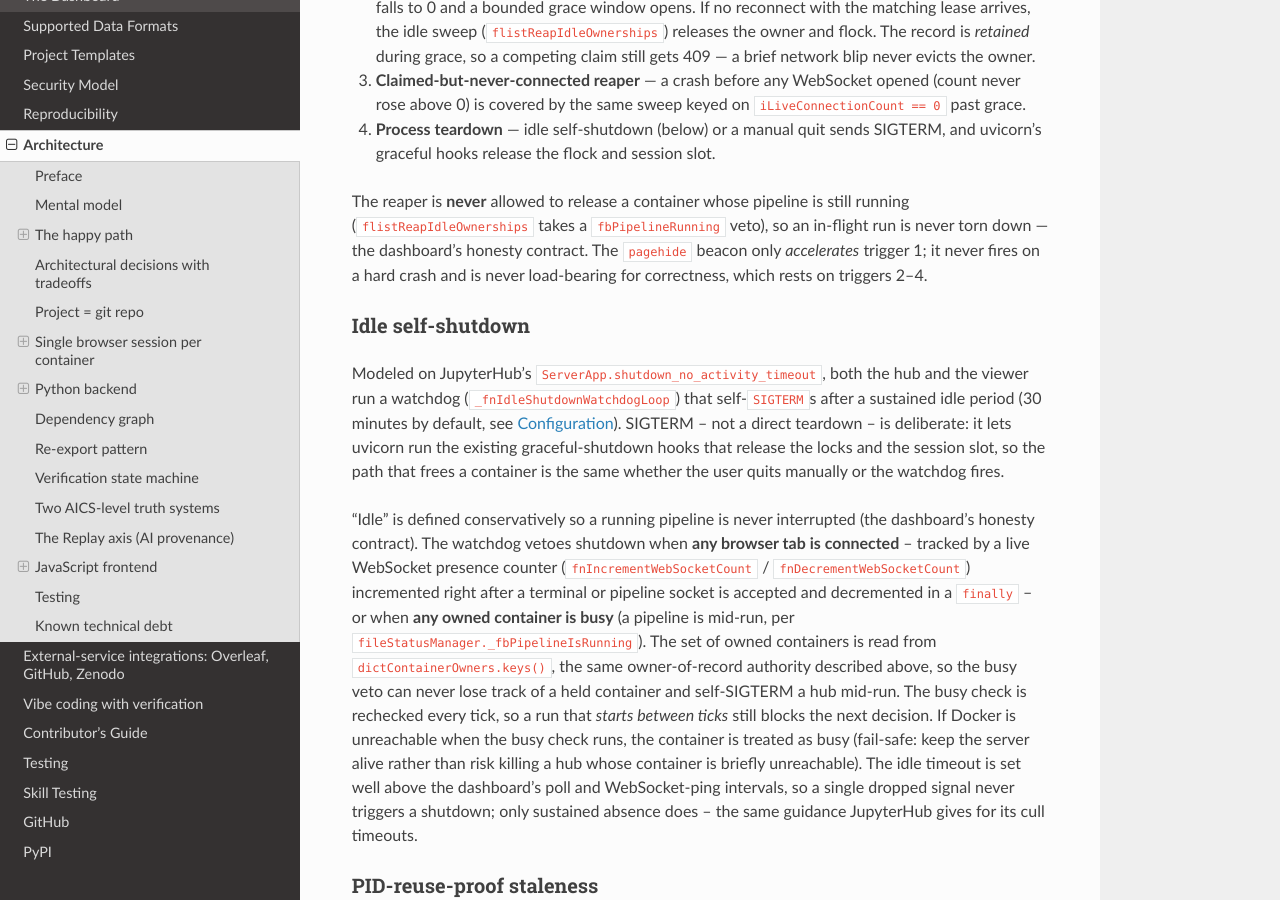
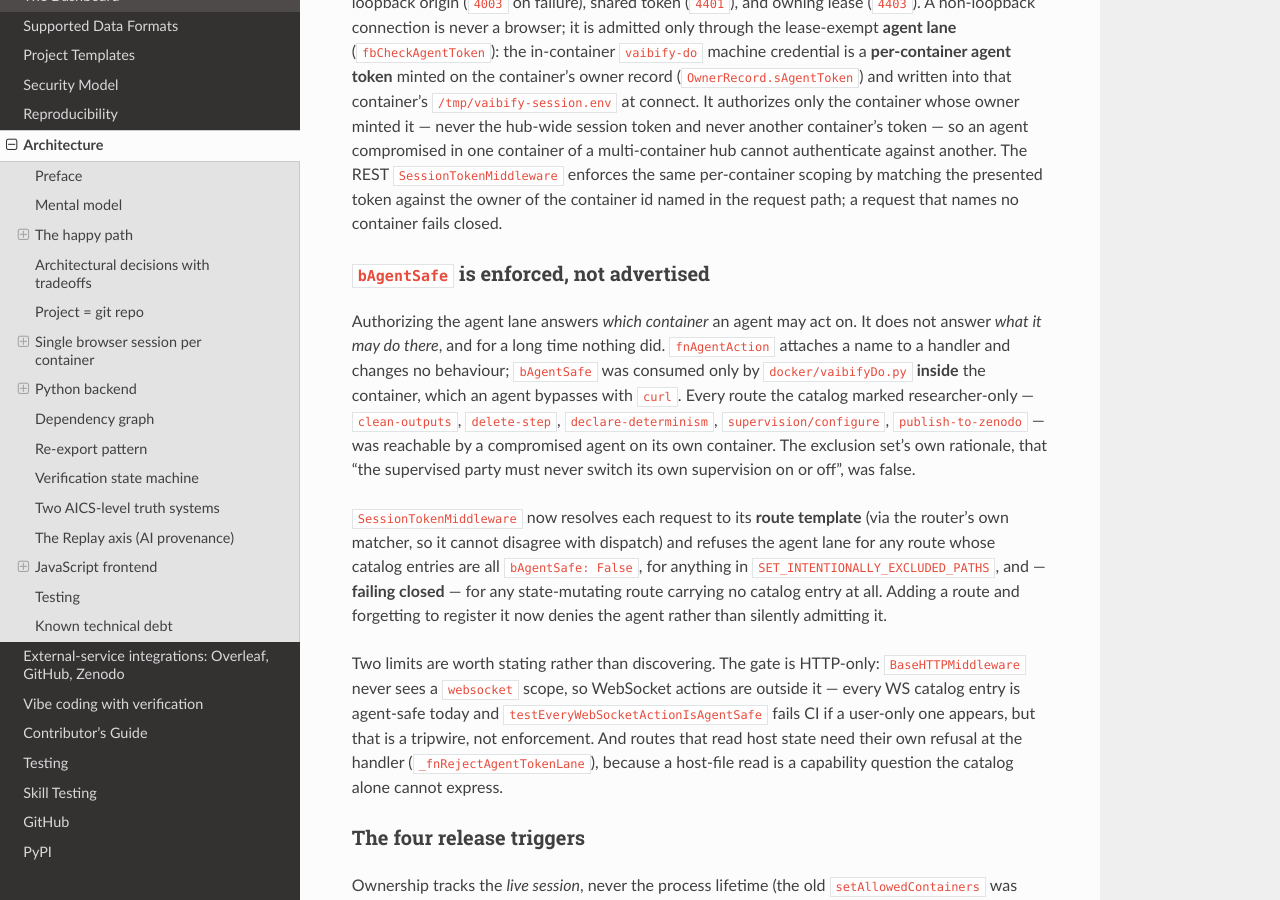
Before and after one commit to RoryBarnes/vaibify, a Sphinx documentation site: the page built from docs/architecture.md, in a window 1280 px wide and 900 px high, scrolled down 10347 px. Built offline with Sphinx 7.4.7 and the Read the Docs theme 3.1.0, drawn with Linux system fonts in a browser that asks for light colours; the version number could not be read and is left out; some of the changed text lies outside the part shown.

Commit message:
docs: describe the mechanisms this remediation actually changed
Three claims in architecture.md and one in AGENTS.md had drifted from
the code during this effort. Leaving them would reproduce, in fresh
form, the exact defect the whole review was about: prose stating a
guarantee the code does not honor.

- The file-status ETag was undocumented, ~500 lines below a careful
  explanation of why an mtime cache was REMOVED for honesty reasons.
  Documented now, including why the stamp is derived from the whole
  payload rather than a hand-maintained signal list (the list is the
  artifact that drifts) and why Cache-Control: no-store rides along
  (a 200 with an ETag and no freshness directive is heuristically
  cacheable, and the frontend manages no ETags, so a revalidation
  would be invisible to it).

- bAgentSafe enforcement was documented nowhere, despite being the
  largest security change here. The new section states the failure it
  fixes, that the gate fails closed on unregistered state-mutating
  routes, and two limits worth stating rather than discovering: the
  gate is HTTP-only so WebSocket actions rely on a CI tripwire, and
  host-reading routes still need their own handler-level refusal.

- "every detected repo change" overstated the supervision watchdog,
  which watches declared paths only. Corrected, and extended to name
  the interval treatment of terminal sessions and the mtime-anchored,
  both-ends-bounded attribution window.

- AGENTS.md's "Adding a UI action" now says bAgentSafe is enforced,
  which makes getting it wrong a security decision rather than a
  documentation one, and explains that a new action doing nothing for
  the agent is usually a missing catalog entry.

Also Phase 8 cleanup: ten stale git worktrees removed (nine merged
lanes plus two predating this session, whose content was verified to
be an ancestor of HEAD and archived before removal) and their
auto-created scaffold branches deleted. The nine reviewable lane
branches are kept.

Co-Authored-By: Claude Opus 5 (1M context) <noreply@anthropic.com>

```diff
--- a/docs/architecture.md
+++ b/docs/architecture.md
@@ -204,6 +204,34 @@ the next successful poll sees. Do not extend them into result
 caching: that would re-introduce the stale-dashboard failure mode
 the [AGENTS.md](../AGENTS.md) "do not suppress or misrepresent
 state" trap warns about.
+
+### The poll's freshness stamp, and why it ships `no-store`
+
+The file-status response carries an `ETag` so a client that echoes it
+in `If-None-Match` gets a `304` instead of a payload that can reach
+500 KB on a large project. That optimization has one failure mode,
+and the repository shipped it: the stamp was assembled from a
+hand-maintained list of signals, so every field added to the payload
+afterwards fell outside it. Two responses differing only in
+`dictRunState` — an agent-dispatched run starting, say — hashed
+identically, and a client holding the stale body could not tell.
+
+Two changes make the stamp honest, and both are load-bearing:
+
+- The stamp is derived from the **whole serialized payload** minus an
+  explicit volatile-key set, so a field added tomorrow is covered the
+  moment it exists. A hand-maintained signal list is exactly the
+  artifact that drifts.
+- The response carries `Cache-Control: no-store`
+  (`S_FILE_STATUS_CACHE_CONTROL`). Without it, a `200` bearing an
+  `ETag` and no freshness directive is heuristically cacheable: the
+  browser may revalidate on its own and hand the JavaScript a cached
+  body it never re-downloaded. The frontend manages no ETags itself,
+  so that revalidation would be invisible to it.
+
+The stamp is the correctness fix; `no-store` is the belt-and-braces
+guarantee that no private cache can serve a stale dashboard behind a
+revalidation the application cannot observe.
 
 ## Architectural decisions with tradeoffs
 
@@ -525,6 +553,37 @@ a multi-container hub cannot authenticate against another. The REST
 `SessionTokenMiddleware` enforces the same per-container scoping by
 matching the presented token against the owner of the container id named
 in the request path; a request that names no container fails closed.
+
+### `bAgentSafe` is enforced, not advertised
+
+Authorizing the agent lane answers *which container* an agent may act
+on. It does not answer *what it may do there*, and for a long time
+nothing did. `fnAgentAction` attaches a name to a handler and changes
+no behaviour; `bAgentSafe` was consumed only by `docker/vaibifyDo.py`
+**inside** the container, which an agent bypasses with `curl`. Every
+route the catalog marked researcher-only — `clean-outputs`,
+`delete-step`, `declare-determinism`, `supervision/configure`,
+`publish-to-zenodo` — was reachable by a compromised agent on its own
+container. The exclusion set's own rationale, that "the supervised
+party must never switch its own supervision on or off", was false.
+
+`SessionTokenMiddleware` now resolves each request to its **route
+template** (via the router's own matcher, so it cannot disagree with
+dispatch) and refuses the agent lane for any route whose catalog
+entries are all `bAgentSafe: False`, for anything in
+`SET_INTENTIONALLY_EXCLUDED_PATHS`, and — **failing closed** — for any
+state-mutating route carrying no catalog entry at all. Adding a route
+and forgetting to register it now denies the agent rather than
+silently admitting it.
+
+Two limits are worth stating rather than discovering. The gate is
+HTTP-only: `BaseHTTPMiddleware` never sees a `websocket` scope, so
+WebSocket actions are outside it — every WS catalog entry is
+agent-safe today and `testEveryWebSocketActionIsAgentSafe` fails CI if
+a user-only one appears, but that is a tripwire, not enforcement. And
+routes that read host state need their own refusal at the handler
+(`_fnRejectAgentTokenLane`), because a host-file read is a capability
+question the catalog alone cannot express.
 
 ### The four release triggers
 
@@ -872,10 +931,16 @@ model ID + date range; open-weights models add weights source and
 revision hash; undeclared is the criterion's only failing state and
 gates L2) **→ recorded** (the opt-in Prompt Record is enabled and
 its first capture reviewed) **→ supervised** (the attribution
-watchdog is on: every detected repo change during a watched interval
-must attribute to a recorded action channel — pipeline dispatch,
-editor save, context write, open terminal session — within a
-60-second window; unattributed changes and manifest drift across hub
+watchdog is on: every detected change to a **declared** path during a
+watched interval — the outputs, scripts, markers, test sources,
+inputs and binaries the poll already stats, not the whole repository
+— must attribute to a recorded action channel: pipeline dispatch,
+editor save, context write, or an open terminal session, the last
+treated as an interval rather than an instant so ordinary work
+mid-session does not read as unattributed. Attribution is judged
+against the change's own mtime, within a 60-second window bounded at
+both ends, so a future-dated event cannot vouch for everything that
+follows it. Unattributed changes and manifest drift across hub
 downtime become permanent, hash-chained flags that
 `gui/attributionLog.py` never removes. Granularity is the window and
 the channel, not the file path, and terminal *content* is not yet
```
Also changed, not shown: AGENTS.md (+26 -1 lines).
